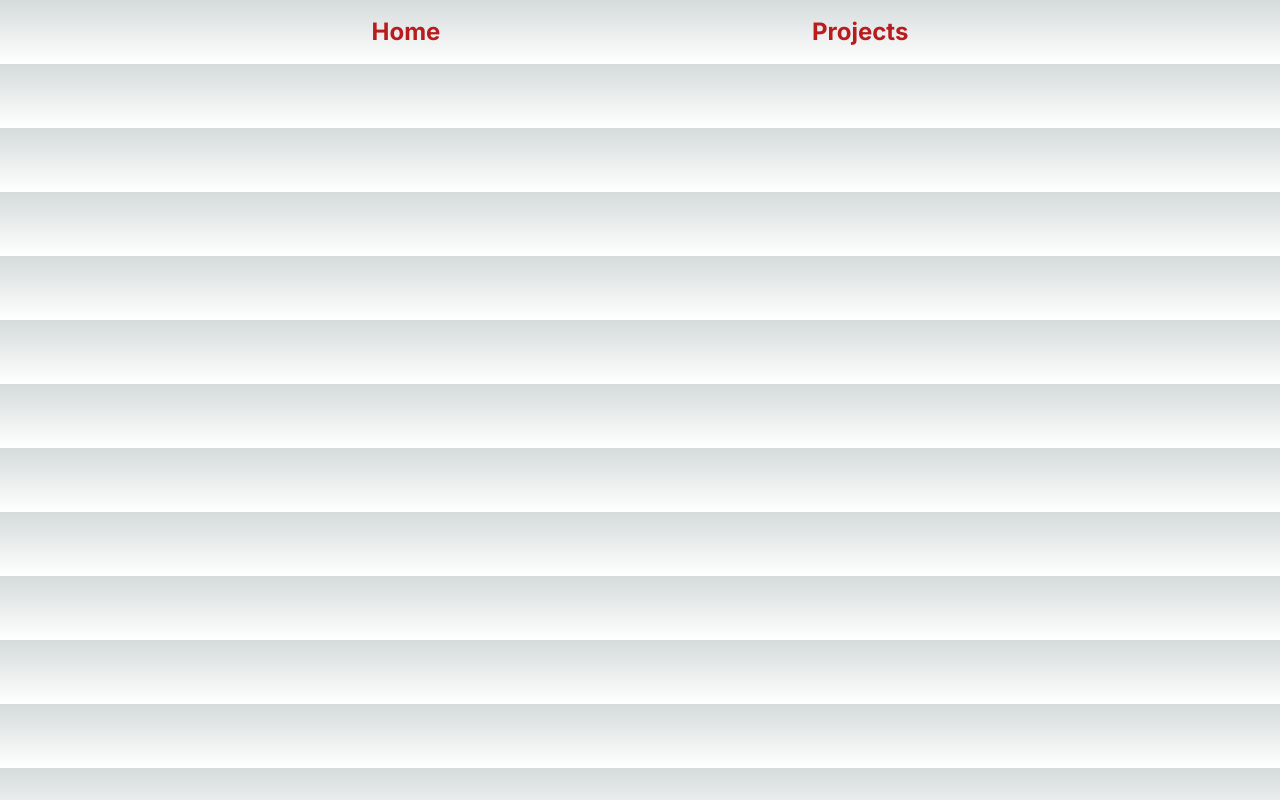
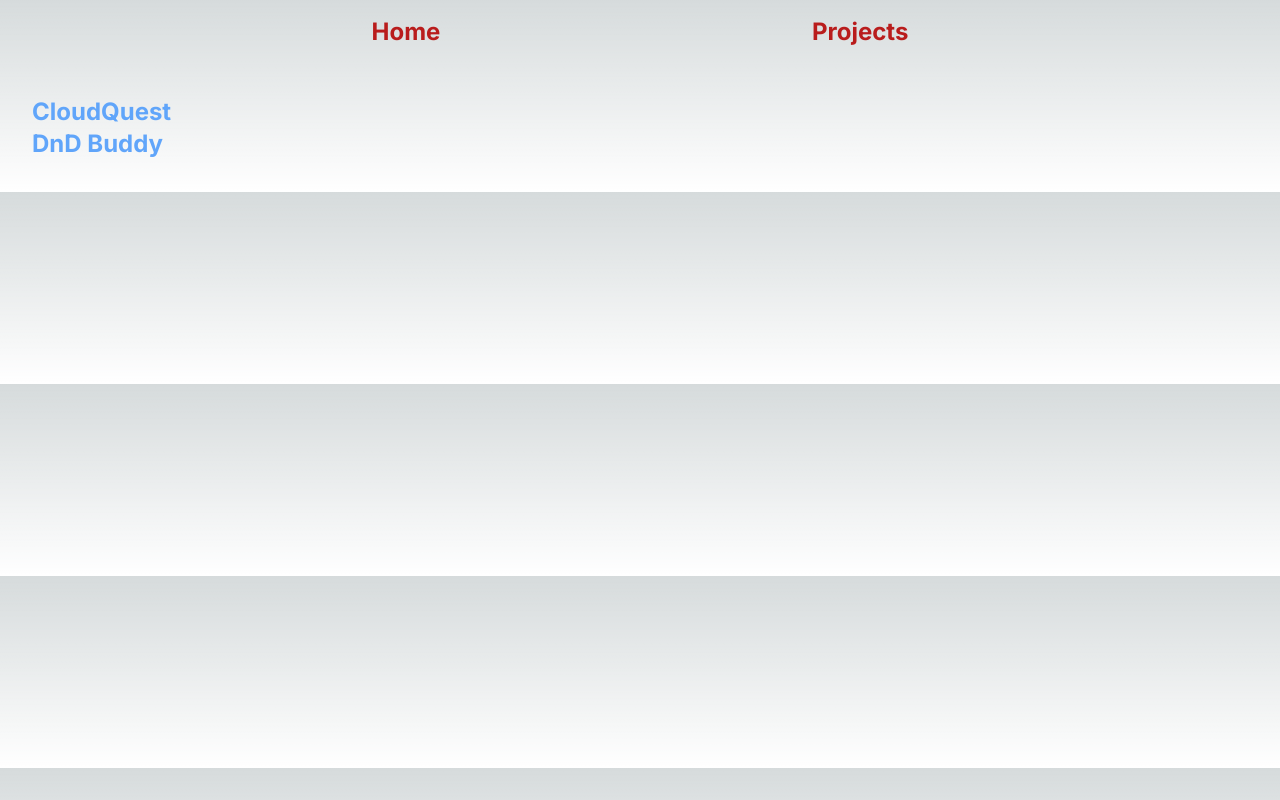
Before and after one commit to sollambert/next-portfolio, a Next.js app: page /projects in a window 1280 px wide. Built offline with nearby package versions, Linux system fonts and the light colour scheme; what tailwindcss-animation-delay would draw is missing.

Commit message:
create navigation to project pages

```diff
--- a/app/projects/page.tsx
+++ b/app/projects/page.tsx
@@ -1,5 +1,10 @@
+import Link from "next/link";
+
 export default function ProjectsPage() {
     return (
-        <div></div>
+        <div className="border-white border-solid h-16 m-8 flex flex-col items-start justify-evenly text-blue-400 text-2xl font-bold">
+            <Link href="projects/cloud-quest">CloudQuest</Link>
+            <Link href="projects/dnd-buddy">DnD Buddy</Link>
+        </div>
     )
 }
--- a/components/ClientMarkdown.tsx
+++ b/components/ClientMarkdown.tsx
@@ -15,9 +15,9 @@ type Props = {
 }
 
 const getMarkdown = async (url: string) => {
-    // await new Promise((resolve) => {
-    //     setTimeout(() => resolve(1), 1000)
-    // })
+    await new Promise((resolve) => {
+        setTimeout(() => resolve(1), 1000)
+    })
     let response = await fetch(url, { cache: "no-cache" });
     return response.text();
 }
```
